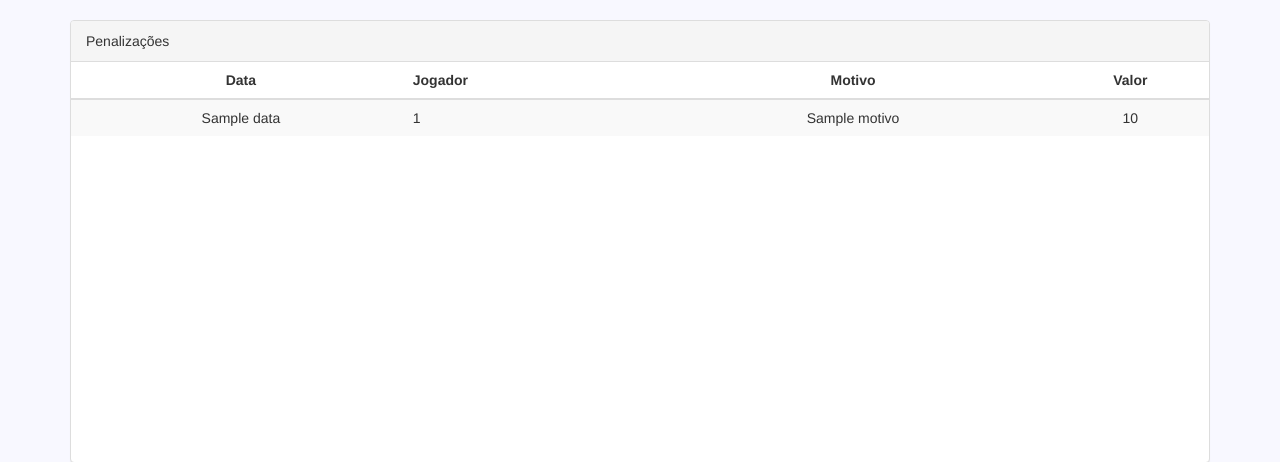
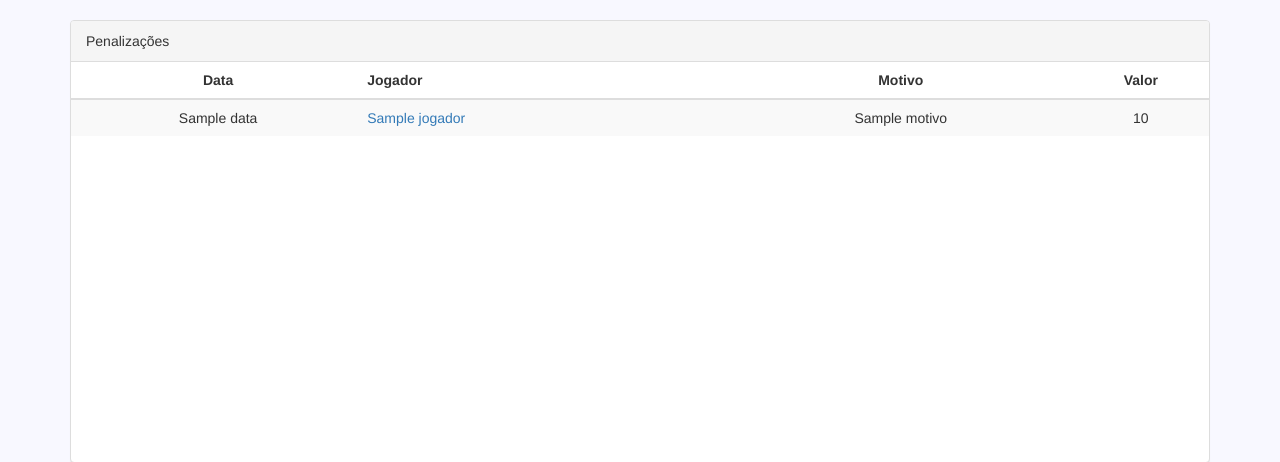
Before and after one commit to mafmartins/futebola, a Django app: template templates/futebola/penalizacoes.html in a window 1280 px wide. Shown: the part 52-514 px from the top of the page. Run offline with Django 3.2, Linux system fonts and the light colour scheme; the template is opened without the code that fills it: most values are stand-ins (such as "Sample title", 1, 10 or a date in 2020); some libraries are stand-ins or nearby versions.

Commit message:
Adicionar links na página de penalizações

```diff
--- a/templates/futebola/penalizacoes.html
+++ b/templates/futebola/penalizacoes.html
@@ -20,7 +20,7 @@
                         {% for penalizacao in penalizacoes %}
                         <tr>
                             <td style="padding-left:2px;padding-right:2px;text-align:center;">{{ penalizacao.data }}</td>
-                            <td style="padding-left:2px;padding-right:2px;">{{ penalizacao.jogador.jogador_id }}</td>
+                            <td style="padding-left:2px;padding-right:2px;"><a href="{% url 'futebola:jogador' penalizacao.jogador.jogador_id %}">{{ penalizacao.jogador }}</a></td>
                             <td style="padding-left:2px;padding-right:2px;text-align:center;">{{ penalizacao.motivo }}</td>
                             <td style="padding-left:2px;padding-right:2px;text-align:center;">{{ penalizacao.valor }}</td>
                         </tr>
```
